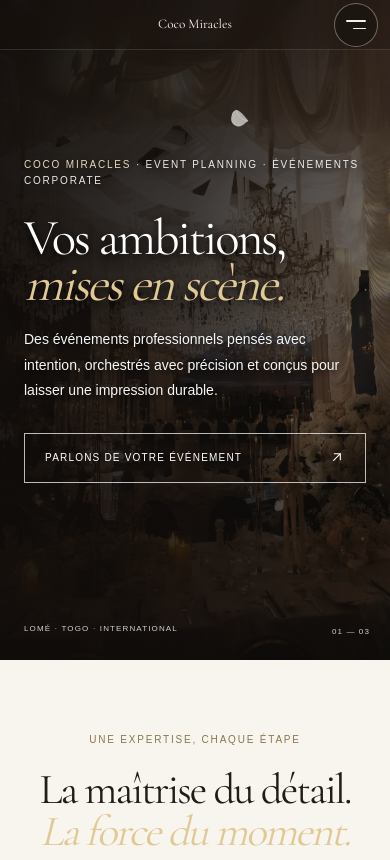
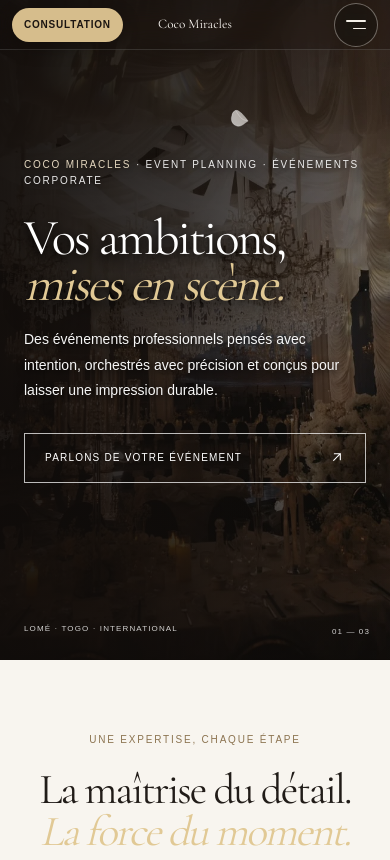
Before and after one commit to drikilocko/coco, a plain HTML site: page event-planner.html in a window 390 px wide. Shown: the top 860 px of the page. Drawn offline with nearby package versions, Linux system fonts and the light colour scheme.

Commit message:
Add mobile "Consultation" button opening the contact popup
- Gold pill button on the left of the header, mobile/tablet only
- Opens the contact popup on the home page; from other pages it goes to the
  home page and opens the popup on arrival (index.html#contact-dialog)
- Compact sizing so it never overlaps the centred logo, down to 320px

Co-Authored-By: Claude Opus 5.5 <noreply@anthropic.com>

```diff
--- a/css/site-header.css
+++ b/css/site-header.css
@@ -794,3 +794,74 @@ html.has-scroll-reveals .scroll-reveal-item.is-revealed {
         transition: none;
     }
 }
+
+/* =====================================================================
+   Bouton « Consultation » : header, à gauche, mobile / tablette uniquement
+   ===================================================================== */
+.hero-consult-button {
+    display: none;
+}
+
+@media (max-width: 800px) {
+    .hero-header .hero-consult-button {
+        position: absolute;
+        top: 50%;
+        left: 12px;
+        z-index: 6;
+        display: inline-flex;
+        min-height: 38px;
+        padding: 0 16px;
+        align-items: center;
+        border-radius: 999px;
+        background: #d6bd8c;
+        color: #1b1511;
+        font-family: Arial, sans-serif;
+        font-size: 11px;
+        font-weight: 600;
+        letter-spacing: 0.12em;
+        text-decoration: none;
+        text-transform: uppercase;
+        box-shadow: 0 6px 18px rgba(0, 0, 0, 0.25);
+        transform: translateY(-50%);
+        transition: background-color 200ms ease, transform 200ms ease;
+        -webkit-tap-highlight-color: transparent;
+    }
+
+    .hero-header .hero-consult-button:hover,
+    .hero-header .hero-consult-button:focus-visible {
+        background: #e8d5a5;
+        text-decoration: none;
+    }
+
+    .hero-header .hero-consult-button:active {
+        transform: translateY(-50%) scale(0.95);
+    }
+
+    .hero-header .hero-consult-button:focus-visible {
+        outline: 2px solid #f5f0e8;
+        outline-offset: 3px;
+    }
+
+    /* Menu ouvert : le logo prend la place à gauche, on masque le bouton */
+    .hero-header .hero-header-content.is-menu-open .hero-consult-button {
+        display: none;
+    }
+}
+
+/* Bouton « Consultation » compact : ne touche jamais le logo centré, même à 320 px */
+@media (max-width: 800px) {
+    .hero-header .hero-consult-button {
+        min-height: 34px;
+        padding: 0 12px;
+        font-size: 10px;
+        letter-spacing: 0.08em;
+    }
+}
+
+@media (max-width: 340px) {
+    .hero-header .hero-consult-button {
+        left: 10px;
+        padding: 0 10px;
+        letter-spacing: 0.04em;
+    }
+}
--- a/event-planner.html
+++ b/event-planner.html
@@ -17,9 +17,9 @@
     <link rel="stylesheet" href="css/galleries.css?v=event-planner-v1">
     <link rel="stylesheet" href="css/event-planner.css?v=event-planner-v2">
     <link rel="stylesheet" href="css/footer.css?v=ambroise-v2">
-    <link rel="stylesheet" href="css/site-header.css?v=scroll-reveal-v1">
+    <link rel="stylesheet" href="css/site-header.css?v=consult-v3">
     <script src="js/network.js?v=network-v1"></script>
-    <script src="js/site-header.js?v=svg-icons-v1" defer></script>
+    <script src="js/site-header.js?v=consult-v1" defer></script>
     <script src="js/rose-snow.js?v=lazy-network-v1" defer></script>
     <script src="js/footer.js?v=footer-v1" defer></script>
     <script src="js/page-reveal.js?v=page-reveal-v1" defer></script>
--- a/js/main.js
+++ b/js/main.js
@@ -2249,6 +2249,12 @@ window.addEventListener('DOMContentLoaded', () => {
             if (contactDialog.open) contactDialog.close();
         };
 
+        // Arrivée depuis une autre page via le bouton « Consultation » (index.html#contact-dialog)
+        if (window.location.hash === '#contact-dialog') {
+            history.replaceState(null, '', window.location.pathname + window.location.search);
+            window.setTimeout(() => openContactDialog(null), 300);
+        }
+
         contactCloseButton.addEventListener('click', closeContactDialog);
         contactDialog.addEventListener('click', event => {
             if (event.target === contactDialog) closeContactDialog();
--- a/js/site-header.js
+++ b/js/site-header.js
@@ -15,6 +15,18 @@ window.addEventListener('DOMContentLoaded', () => {
                 <a href="tel:+22898667878">+228 98 66 78 78</a>
             </div>`;
         content.append(footer);
+    }
+
+    // Bouton « Consultation » (mobile uniquement, à gauche) : ouvre la pop-up de contact.
+    // Sur l'accueil la pop-up est sur place ; ailleurs, on y va et elle s'ouvre à l'arrivée.
+    if (!content.querySelector('.hero-consult-button')) {
+        const hasContactDialog = Boolean(document.querySelector('#contact-dialog'));
+        const consult = document.createElement('a');
+        consult.className = 'hero-consult-button';
+        consult.href = hasContactDialog ? '#contact-dialog' : 'index.html#contact-dialog';
+        consult.textContent = 'Consultation';
+        consult.setAttribute('aria-label', 'Demander une consultation');
+        content.append(consult);
     }
 
     // Met en évidence la page courante dans le menu.
```
Also changed, not shown: galerie-beaute.html (+2 -2 lines), galerie-portfolio.html (+2 -2 lines), index.html (+3 -3 lines), service-worker.js (+4 -4 lines).
